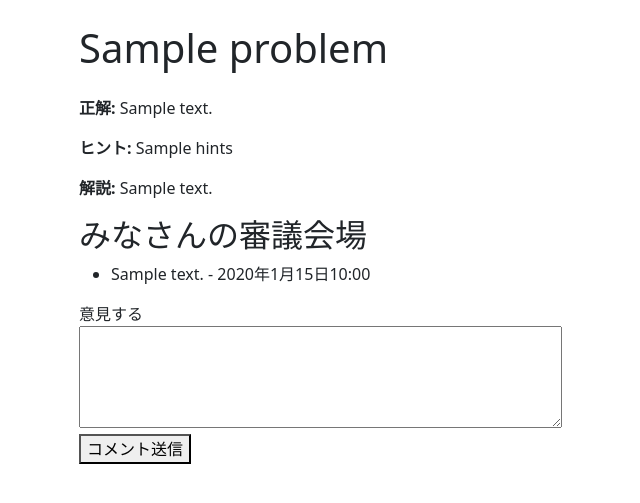
After one commit to Code1964/TrueORFalse, a Django app: template templates/problem_thread.html in a window 1280 px wide. The commit adds this page. Shown: the top 503 px of the page, without its empty margins (3-643 px from the left). Run offline with Django 4.2, Linux system fonts and the light colour scheme; the template is opened without the code that fills it: most values are stand-ins (such as "Sample title", 1, 10 or a date in 2020); data that the repository does not hold is empty.

Commit message:
add: 精度の低い問題を晒すページ (#18)

```diff
--- a/game/admin.py
+++ b/game/admin.py
@@ -1,6 +1,7 @@
 from django.contrib import admin
-from . models import Data
+from . models import Data, Comment
 
 # Register your models here.
 # 管理ツールに登録
 admin.site.register(Data)
+admin.site.register(Comment)
--- a/game/urls.py
+++ b/game/urls.py
@@ -7,6 +7,7 @@ urlpatterns = [
     path("difficulty/", views_difficulty.difficulty, name="difficulty"),
     path("result/", views.result, name="result"),
     path('result/saveDB', views.saveDB, name='saveDB'),
-    # path("problems/", views_problem.problem_list, name="problem-list"),
-    # path('problem/<int:problem_id>/', views_problem.problem_detail, name='problem-detail'),
+    path("problems/", views_problem.problems, name="problems"),
+    path('problem/<int:problem_id>/', views_problem.problem_thread, name='problem_thread'),
+    path('problem/<int:problem_id>/add_comment/', views_problem.add_comment, name='add_comment'),
 ]
--- a/templates/difficulty.html
+++ b/templates/difficulty.html
@@ -46,6 +46,9 @@
                     <button type="submit" class="btn btn-primary" data-action-url="{% url 'game:difficulty' %}">新しい問題に挑戦！(生成に時間がかかります)</button>
                     <button type="submit" class="btn btn-primary"  data-action-url="{% url 'game:existing_difficulty' %}">既存の問題に挑戦！</button>
                 </form>
+                <a class="btn btn-primary" href="{% url 'game:problems' %}">
+                    "問題のある"問題ページ
+                </a>
             </div>
             <!-- ローディングのアニメーション -->
             <div class="wrapper" id="loading-container">
--- /dev/null
+++ b/templates/problem_thread.html
@@ -0,0 +1,30 @@
+{% extends "base.html" %}
+
+{% block title %}"問題"のある問題{% endblock %}
+
+{% block content %}
+<div class="container">
+    <h1 class="my-4">{{ problem.question }}</h1>
+    <p><strong>正解:</strong> {{ problem.answer }}</p>
+    <p><strong>ヒント:</strong> {{ problem.hints }}</p>
+    <p><strong>解説:</strong> {{ problem.commentary }}</p>
+    {% if problem.falsification_answer == "T" %}
+        <p><strong>本当の正解:</strong> {{ problem.true_commentary }}</p>
+    {% endif %}
+</div>
+
+<div class="container">
+    <h2>みなさんの審議会場</h2>
+    <ul>
+        {% for comment in problem.comments.all %}
+            <li>{{ comment.comment }} - {{ comment.created_at }}</li>
+        {% endfor %}
+    </ul>
+    <form method="post" action="{% url 'game:add_comment' problem.id %}">
+        {% csrf_token %}
+        <label for="comment">意見する</label><br>
+        <textarea id="comment" name="comment" rows="4" cols="50"></textarea><br>
+        <button type="submit">コメント送信</button>
+    </form>
+</div>
+{% endblock %}
```
Also changed, not shown: game/forms.py (added, +7 -0 lines), game/models.py (+9 -0 lines), game/views_problem.py (added, +35 -0 lines), templates/problem_list.html (added, +25 -0 lines).
